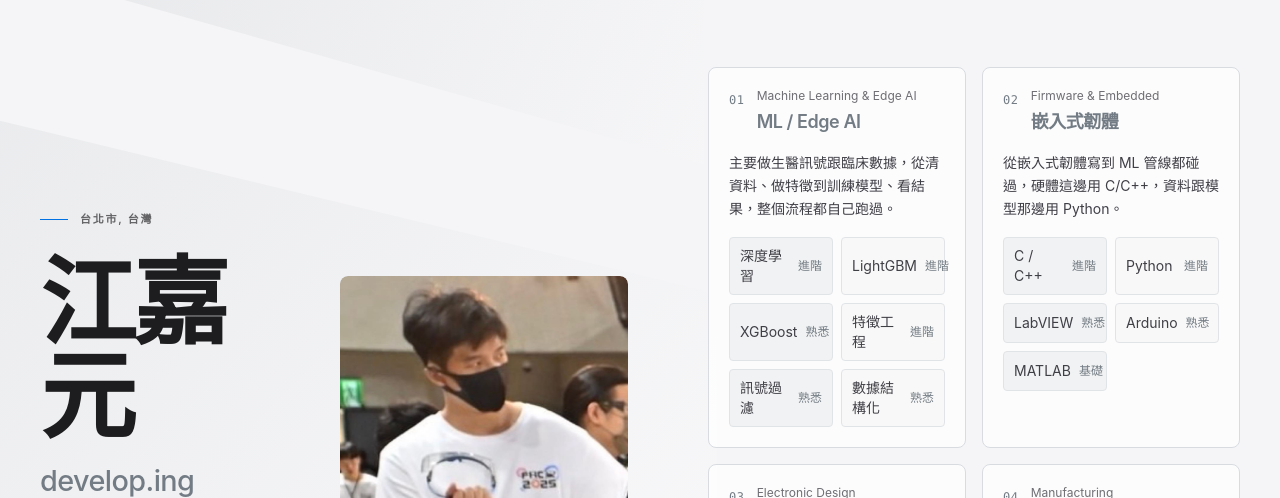
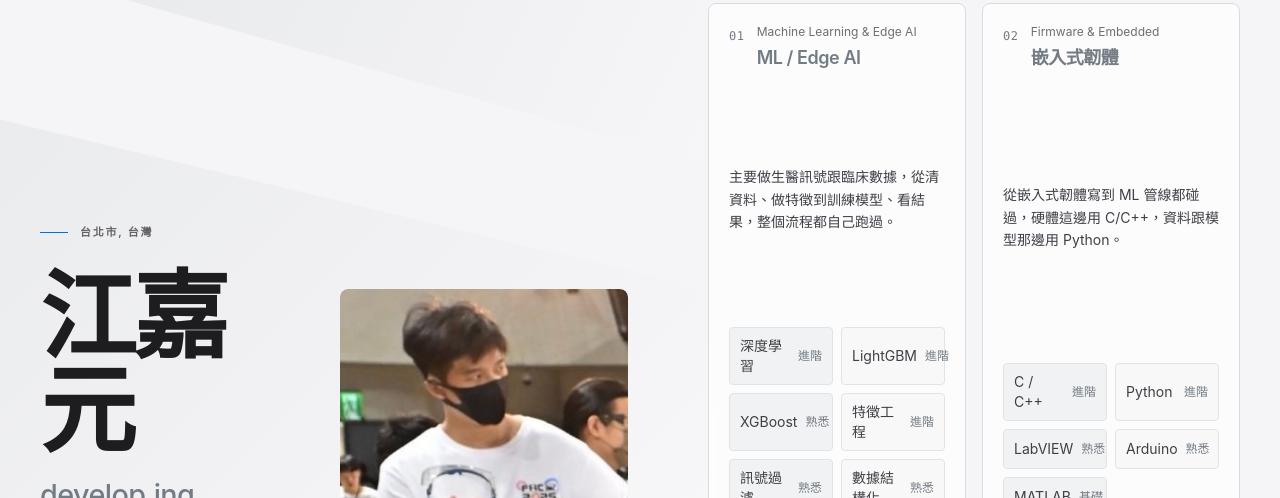
Before and after one commit to Jcsk7049/personal-website, a React (Vite) app: page / in a window 1280 px wide. Shown: the part 223-721 px from the top of the page. Built offline with nearby package versions, Linux system fonts and the light colour scheme; no server answers.

Commit message:
Stretch skill panels to fill hero height

```diff
--- a/src/components/Hero.jsx
+++ b/src/components/Hero.jsx
@@ -23,15 +23,15 @@ export default function Hero({ profile, skills, skillDetail }) {
     : 'text-[clamp(3.5rem,9vw,6rem)]'
 
   return (
-    <section id="hero" className="wash-hero relative min-h-[calc(100svh-3rem)] flex flex-col justify-center pt-14 md:pt-20 pb-20 md:pb-28">
+    <section id="hero" className="wash-hero relative min-h-[calc(100svh-3rem)] flex flex-col justify-center pt-14 md:pt-20 pb-20 md:pb-28 xl:justify-start xl:py-4">
       <div className="hero-geometric-bg" aria-hidden="true">
         <span className="hero-facet hero-facet-a" />
         <span className="hero-facet hero-facet-b" />
         <span className="hero-facet hero-facet-c" />
       </div>
 
-      <div className="hero-content w-full px-6 md:px-10 relative">
-        <div className="grid grid-cols-1 xl:grid-cols-[1.05fr_0.95fr] xl:items-center gap-14 xl:gap-20">
+      <div className="hero-content w-full px-6 md:px-10 relative xl:flex-1 xl:flex">
+        <div className="grid grid-cols-1 xl:grid-cols-[1.05fr_0.95fr] xl:items-stretch gap-14 xl:gap-20 xl:flex-1">
 
           {/* Left side: introduction and photo */}
           <div className="flex flex-col md:flex-row md:items-center gap-10 xl:gap-12 min-w-0">
--- a/src/components/SkillGrid.jsx
+++ b/src/components/SkillGrid.jsx
@@ -15,9 +15,9 @@ export default function SkillGrid({ skills = {}, detail = {} }) {
   const t = uiText[lang]
 
   return (
-    <section id="skills" className="skills-section hero-skills w-full">
+    <section id="skills" className="skills-section hero-skills w-full xl:h-full xl:min-h-0 xl:flex xl:flex-col">
       <SectionHeader label={t.sections.skills} sub={t.sectionSubs.skills} />
-      <div className="grid grid-cols-1 md:grid-cols-2 gap-3 md:gap-4">
+      <div className="grid grid-cols-1 md:grid-cols-2 gap-3 md:gap-4 xl:flex-1 xl:auto-rows-fr">
         {GROUPS.map(({ key, number }) => {
           const group = t.quadrants[key]
           const items = detail?.[key]?.skills || (skills[key] || []).map(name => ({ name }))
@@ -26,7 +26,7 @@ export default function SkillGrid({ skills = {}, detail = {} }) {
             <Link
               key={key}
               to={`/skills/${key}`}
-              className="skill-row skill-tile-panel group grid content-start gap-4 p-4 md:p-5 border border-[#D8DCE0] bg-white/75 hover:bg-white transition-colors duration-[240ms]"
+              className="skill-row skill-tile-panel group grid content-start xl:content-between gap-4 p-4 md:p-5 border border-[#D8DCE0] bg-white/75 hover:bg-white transition-colors duration-[240ms] xl:h-full"
             >
               <div className="flex items-start gap-3">
                 <span className="pt-1 font-mono text-xs tracking-wider text-[#737C84]">{number}</span>
```
Also changed, not shown: 1 other file (tests, documents, lock files or other folders).
